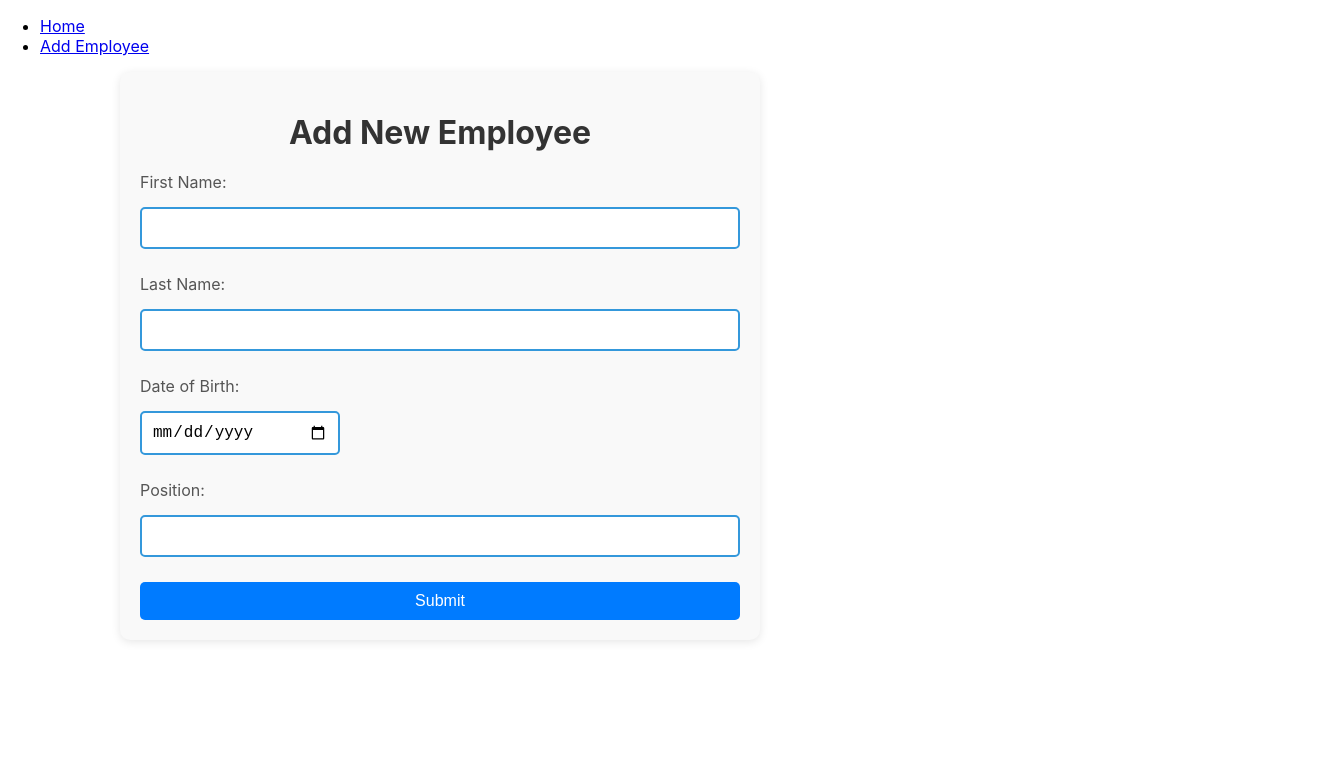
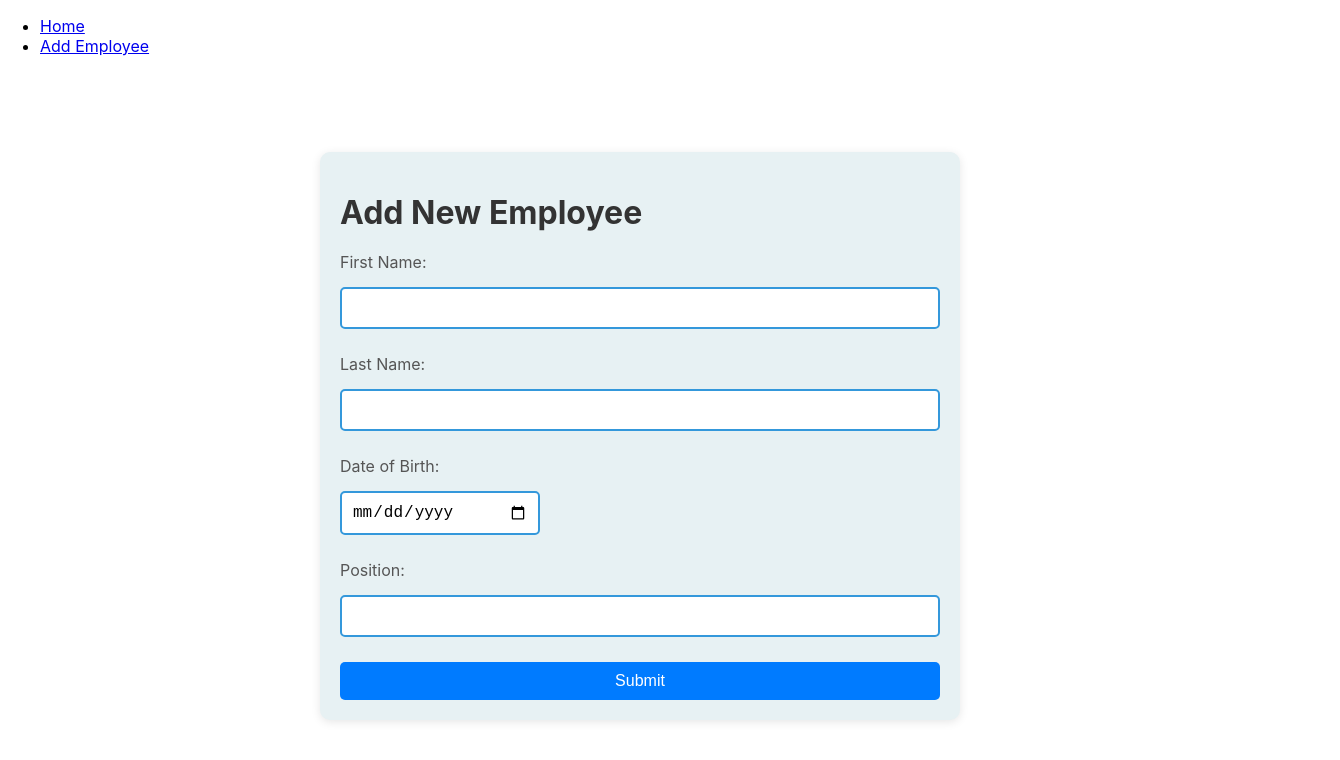
Before and after one commit to TenaRozing1/project-task-react, a React (Create React App) app: page /add-employee in a window 1280 px wide. Shown: the top 760 px of the page, 1340 px wide, since content can reach past the window. Built offline with nearby package versions, Linux system fonts and the light colour scheme.

Commit message:
Added amrgin + width full to container

```diff
--- /dev/null
+++ b/src/components/button-component/button-component.styles.scss
@@ -0,0 +1,25 @@
+.custom-button {
+  padding: 10px 15px;
+  font-size: 1rem;
+  color: #fff;
+  background-color: #007bff;
+  border: none;
+  border-radius: 5px;
+  cursor: pointer;
+  transition: background-color 0.3s ease, box-shadow 0.3s ease;
+  width: 100%;
+
+  &:hover {
+    background-color: #0056b3;
+  }
+
+  &:disabled {
+    background-color: #877e7e;
+    cursor: not-allowed;
+    box-shadow: none;
+  }
+
+  &:disabled:hover {
+    background-color: #6c6a6a;
+  }
+}
--- /dev/null
+++ b/src/components/button-component/button.component.jsx
@@ -0,0 +1,12 @@
+import React from 'react';
+import './button-component.styles.scss';
+
+const ButtonComponent = ({ type, text, disabled }) => {
+  return (
+    <button type={type} className="custom-button" disabled={disabled}>
+      {text}
+    </button>
+  );
+};
+
+export default ButtonComponent;
--- a/src/components/employee-form/employee-form.styles.scss
+++ b/src/components/employee-form/employee-form.styles.scss
@@ -1,37 +1,29 @@
 .page-container {
-  margin: 0 auto;
   width: 100%;
-  max-width: 1360px;
+  display: flex;
+  justify-content: center;
 
-  @media (min-width: 640px) and (max-width: 1399px) {
-    margin-left: 60px;
-    margin-right: 60px;
-  }
-
-  @media (max-width: 639px) {
-    margin-left: 26px;
-    margin-right: 26px;
-  }
   .add-employee-container {
-    display: flex;
-    flex-direction: column;
-    align-items: center;
-    justify-content: center;
     padding: 20px;
-    background-color: #f9f9f9;
+    background-color: #e7f1f3;
     border-radius: 10px;
     box-shadow: 0 2px 10px rgba(0, 0, 0, 0.1);
     max-width: 600px;
+    width: 100%;
     margin-left: auto;
     margin-right: auto;
+    margin-top: 120px;
+
     @media (min-width: 640px) and (max-width: 1399px) {
       margin-left: 60px;
       margin-right: 60px;
+      margin-top: 80px;
     }
 
     @media (max-width: 639px) {
       margin-left: 26px;
       margin-right: 26px;
+      margin-top: 50px;
     }
 
     h1 {
@@ -55,21 +47,6 @@
           font-size: 1rem;
         }
       }
-
-      button {
-        padding: 10px 15px;
-        font-size: 1rem;
-        color: #fff;
-        background-color: #007bff;
-        border: none;
-        border-radius: 5px;
-        cursor: pointer;
-        transition: background-color 0.3s ease;
-
-        &:hover {
-          background-color: #0056b3;
-        }
-      }
     }
   }
 }
--- a/src/components/employee-form/employee.form.jsx
+++ b/src/components/employee-form/employee.form.jsx
@@ -1,5 +1,6 @@
 import React, { useState } from "react";
 import InputComponent from "../input-component/input.component";
+import ButtonComponent from "../button-component/button.component";
 import "./employee-form.styles.scss";
 
 const AddEmployee = () => {
@@ -71,7 +72,7 @@ const AddEmployee = () => {
               required
             />
           </div>
-          <button type="submit">Submit</button>
+          <ButtonComponent type="submit" text="Submit" disabled={false} />
         </form>
       </div>
     </div>
```
